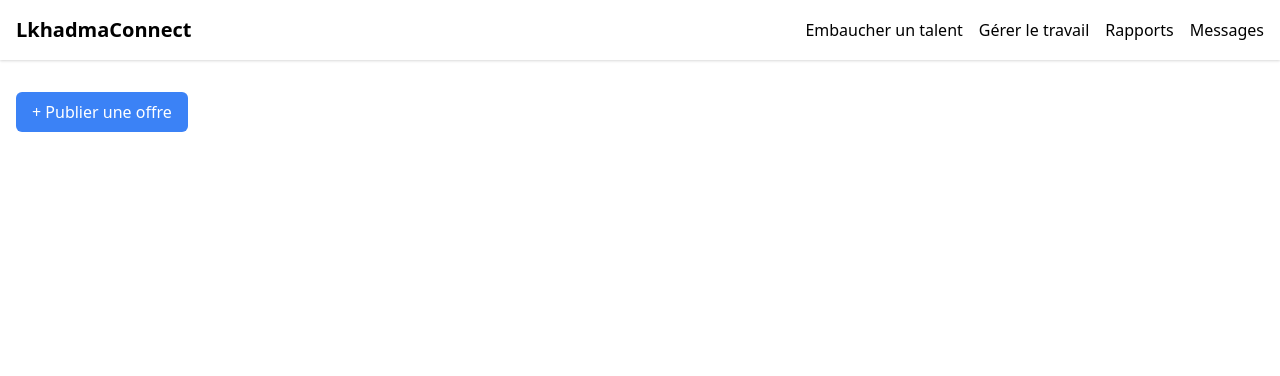
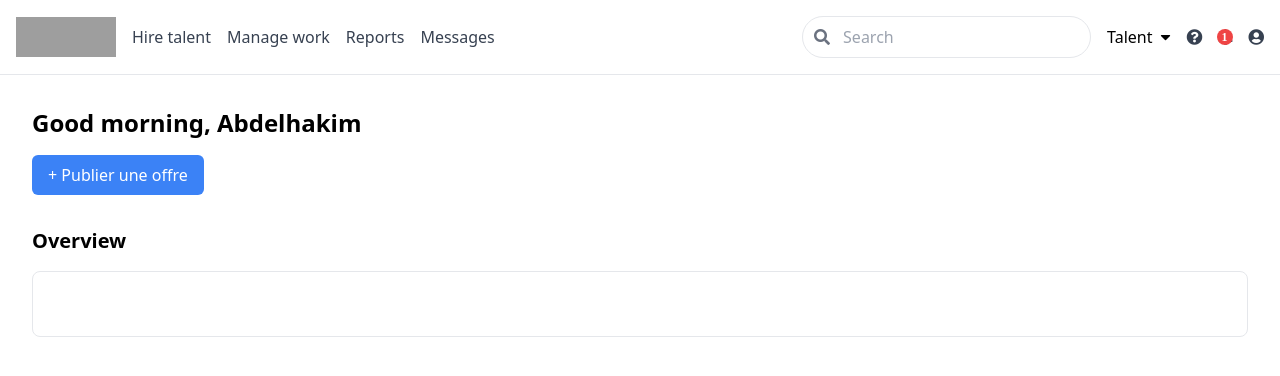
Before and after one commit to Abdelhakim-Baalla/LkhadmaConnect-PostgreSQL-PHP-Platform, a PHP site: template app/views/pages/ClientDashboard.php in a window 1280 px wide. Shown: the top 376 px of the page. Run offline with PHP 8.4, Linux system fonts and the light colour scheme; the template is opened without the code that fills it, so the values that code supplies are empty; some libraries are stand-ins or nearby versions; grey boxes are pictures that could not be loaded.

Commit message:
J'ai Modifier le Dashboard de Client dans la coté de design

```diff
--- a/app/controllers/ProjectController.php
+++ b/app/controllers/ProjectController.php
@@ -23,9 +23,10 @@ use app\Controllers\MainController;
 
 
         public  function findprojects(){
-            $tys = $this->project->selectAll('Projets');
-            foreach ($tys as $tyys){
+            $projects = $this->project->selectAll('Projets');
+            foreach ($projects as $tyys){
                 echo "<div class='bg-white p-4 rounded shadow'>
+                <img src= '{$tyys->photo}' alt='photo of {$tyys->titre} project'>
                 <h3 class='text-lg font-bold'>$tyys->titre</h3>
                 <p>$tyys->description</p>
                 <p class='text-sm text-gray-600'>Budget: $tyys->budget</p>
--- a/app/views/pages/ClientDashboard.php
+++ b/app/views/pages/ClientDashboard.php
@@ -1,29 +1,74 @@
 <!DOCTYPE html>
-<html lang="fr">
+<html lang="en">
  <head>
-    <meta charset="UTF-8">
-    <meta name="viewport" content="width=device-width, initial-scale=1.0">
-    <title>LkhadmaConnect</title>
-    <link href="https://cdn.jsdelivr.net/npm/tailwindcss@2.2.19/dist/tailwind.min.css" rel="stylesheet">
+  <meta charset="utf-8"/>
+  <meta content="width=device-width, initial-scale=1.0" name="viewport"/>
+  <title>
+  LkhadmaConnect
+  </title>
+  <script src="https://cdn.tailwindcss.com">
+  </script>
+  <link href="https://cdnjs.cloudflare.com/ajax/libs/font-awesome/5.15.3/css/all.min.css" rel="stylesheet"/>
  </head>
-<body>
-    <header class="bg-white shadow">
-        <div class="container mx-auto px-4 py-4 flex justify-between items-center">
-            <a href="#" class="font-bold text-xl">LkhadmaConnect</a>
-            <nav class="flex space-x-4">
-                <a href="#" class="hover:underline">Embaucher un talent</a>
-                <a href="#" class="hover:underline">Gérer le travail</a>
-                <a href="#" class="hover:underline">Rapports</a>
-                <a href="#" class="hover:underline">Messages</a>
+ <body class="bg-white text-black font-sans">
+  <header class="flex justify-between items-center p-4 border-b">
+   <div class="flex items-center space-x-4">
+    <img alt="Upwork logo" class="h-10" height="40" src="https://storage.googleapis.com/a1aa/image/a4pTyjMHUbT9dnhWFKA9jDT9eeBaLqZCPTQjzzvNFKA.jpg" width="100"/>
+
+    <nav class="hidden md:flex space-x-4">
+     <a class="text-gray-700 hover:text-black" href="#">
+      Hire talent
+     </a>
+     <a class="text-gray-700 hover:text-black" href="#">
+      Manage work
+     </a>
+     <a class="text-gray-700 hover:text-black" href="#">
+      Reports
+     </a>
+     <a class="text-gray-700 hover:text-black" href="#">
+      Messages
+     </a>
     </nav>
    </div>
+   <div class="flex items-center space-x-4">
+    <div class="relative">
+     <input class="border rounded-full py-2 px-4 pl-10" placeholder="Search" type="text"/>
+     <i class="fas fa-search absolute left-3 top-1/2 transform -translate-y-1/2 text-gray-500">
+     </i>
+    </div>
+    <div class="relative">
+     <button class="flex items-center space-x-2">
+      <span>
+       Talent
+      </span>
+      <i class="fas fa-caret-down">
+      </i>
+     </button>
+    </div>
+    <i class="fas fa-question-circle text-gray-700">
+    </i>
+    <i class="fas fa-bell text-gray-700 relative">
+     <span class="absolute top-0 right-0 bg-red-500 text-white rounded-full text-xs w-4 h-4 flex items-center justify-center">
+      1
+     </span>
+    </i>
+    <i class="fas fa-user-circle text-gray-700">
+    </i>
+   </div>
   </header>
+  <main class="p-8">
+   <h1 class="text-2xl font-semibold mb-4">
+    Good morning, Abdelhakim
+   </h1>
 
-    <main class="container mx-auto px-4 py-8">
    <section class="mb-8">
             <button id="openModal" class="bg-blue-500 text-white px-4 py-2 rounded-md hover:bg-blue-600">+ Publier une offre</button>
         </section>
-
+   <section>
+    <h2 class="text-xl font-semibold mb-4">
+     Overview
+    </h2>
+    <div class="border rounded-lg p-8">
 
     <section id="projects" class="grid grid-cols-1 md:grid-cols-2 lg:grid-cols-3 gap-4">
         <?php
@@ -32,9 +77,9 @@
             $ProjectController->findprojects();
            ?>
         </section>
+    </div>
+   </section>
   </main>
-
-    <!-- Modal -->
   <div id="jobModal" class="hidden fixed inset-0 bg-gray-900 bg-opacity-50 flex justify-center items-center">
         <div class="bg-white p-6 rounded-lg shadow-lg w-1/3">
             <h2 class="text-xl font-bold mb-4">Publier une offre</h2>
@@ -61,6 +106,8 @@
             </form>
         </div>
     </div>
+ </body>
+
 
  <script>
         const modal = document.getElementById("jobModal");
@@ -78,5 +125,4 @@
 
 
     </script>
-</body>
 </html>
```
Lines whose indentation alone changed are shown as unchanged.
